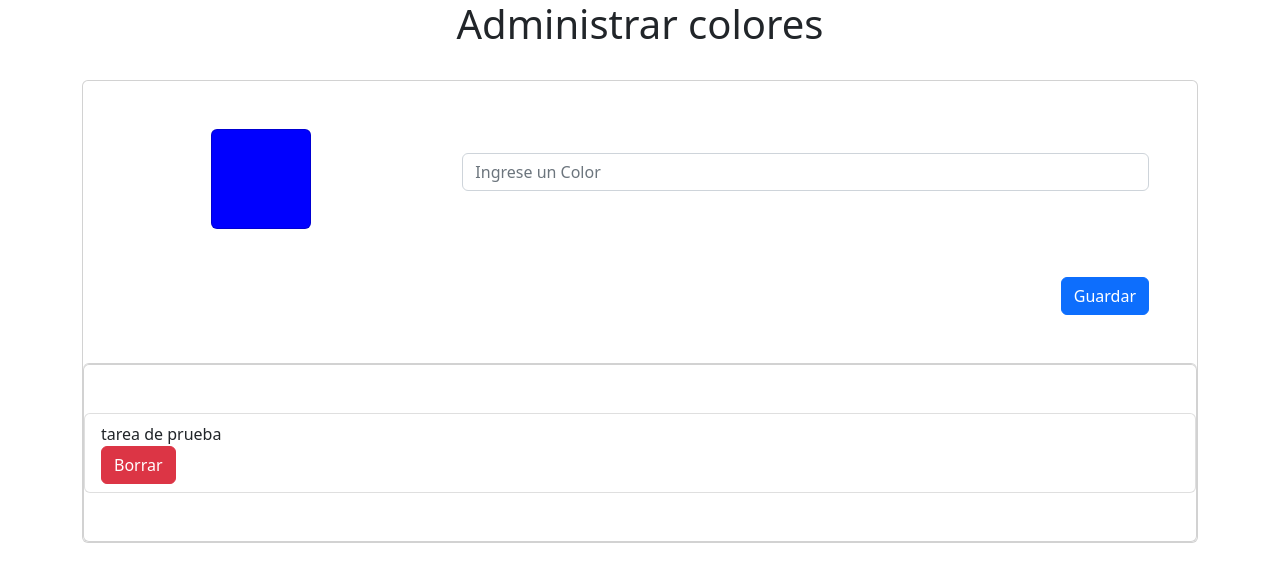
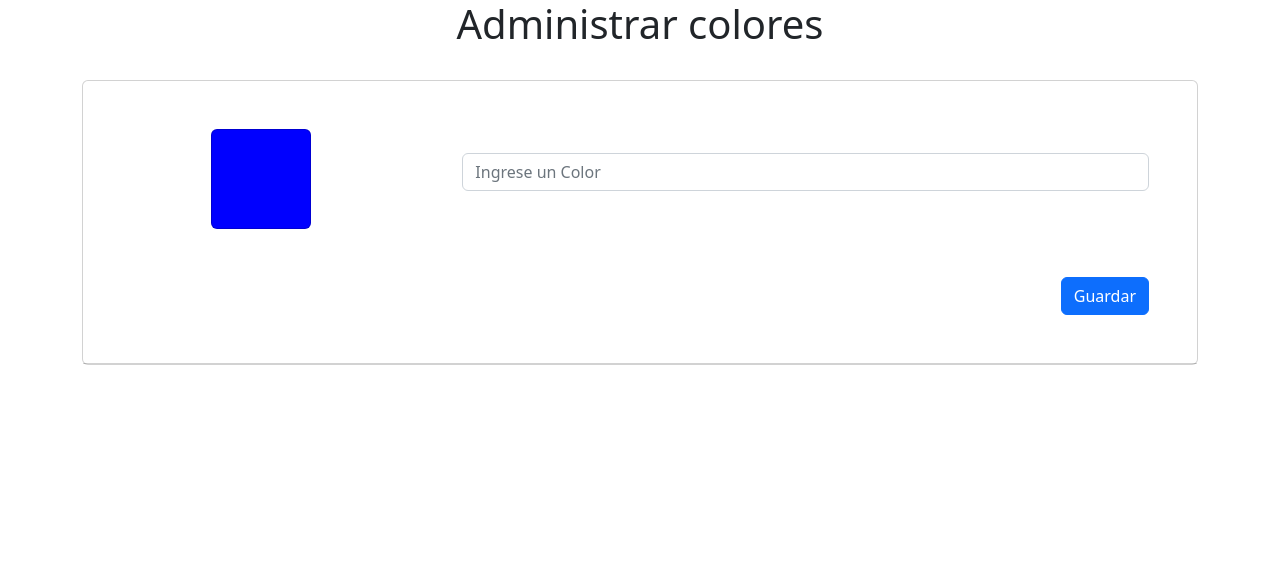
Before and after one commit to Ellmatt/tp1ej6, a React (Create React App) app: page / in a window 1280 px wide. Shown: the top 582 px of the page. Built offline with nearby package versions, Linux system fonts and the light colour scheme.

Commit message:
agregue el gorrar y LS

```diff
--- a/src/components/Formulario.jsx
+++ b/src/components/Formulario.jsx
@@ -4,34 +4,37 @@ import { useState, useEffect } from "react";
 
 const Formulario = () => {
   //     // aqui va los datos del ls
-  // const coloresLS= JSON.parse(localStorage.getItem('arregloColorKey')) || []
+  const coloresLS= JSON.parse(localStorage.getItem('arregloColorKey')) || []
 
-  // // aqui va la logica
-  // const [color, setColor] = useState("");
-  // const [arregloColor, setArregloColor] = useState(coloresLS);
+  // // aqui va el state
+  const [color, setColor] = useState("");
+  const [arregloColor, setArregloColor] = useState(coloresLS);
 
-  // // ciclo de vida
-  // useEffect(()=>{
-  //   // el codigo asi escrito solo sirve para el montaje y desmontaje
-  //  // console.log('prueba de ciclo de vida del componente')
-  //   // guardar en Ls
-  //   localStorage.setItem('arregloColorKey', JSON.stringify(arregloColor))
-  // }, [arregloColor])
+  // ciclo de vida
+  useEffect(()=>{
+    // el codigo asi escrito solo sirve para el montaje y desmontaje
+   // console.log('prueba de ciclo de vida del componente')
+    // guardar en Ls
+    localStorage.setItem('arregloColorKey', JSON.stringify(arregloColor))
+  }, [arregloColor])
 
-  // const handleSubmit = (e) => {
-  //   e.preventDefault();
-  //   setArregloColor([...arregloColor, color]);
-  //   // limpiar el imput
-  //   setColor('');
-  // };
-  // const borrarColor = (nombre)=>{
-  //   let arregloModificado = arregloColor.filter((item)=>(item !== nombre))
-  //   // actualizo el state
-  //   setArregloColor(arregloModificado)
+  const handleSubmit = (e) => {
+    e.preventDefault();
+    // no se puede usar el push con el state
+    // los 3 puntos son el operador spred
+    setArregloColor([...arregloColor, color]);
+    // limpiar el imput
+    setColor('');
+  };
+  const borrarColor = (nombre)=>{
+    let arregloModificado = arregloColor.filter((item)=>(item !== nombre))
+    // actualizo el state
+    setArregloColor(arregloModificado)
+}
 
   return (
     <Card>
-      <Form className="mt-5">
+      <Form onSubmit={handleSubmit} className="mt-5">
         <Row>
           <Col lg={4} className='d-flex justify-content-center'>
             <Card className="color"></Card>
@@ -43,6 +46,8 @@ const Formulario = () => {
               <Form.Control
                 type="text"
                 placeholder="Ingrese un Color"
+                onChange={(e)=>setColor(e.target.value)}
+                value={color}
               ></Form.Control>
             </Form.Group>
           </Col>
@@ -54,7 +59,9 @@ const Formulario = () => {
           </Col>
         </Row>
       </Form>
-      <Lista></Lista>
+
+      <Lista arregloColor={arregloColor} borrarColor={borrarColor}></Lista>
+
     </Card>
   );
 };
--- a/src/components/Item.jsx
+++ b/src/components/Item.jsx
@@ -1,19 +1,26 @@
-import { Button, Card, Col, ListGroup, Row } from "react-bootstrap";
+import { Button, Card, Col,  Row } from "react-bootstrap";
 
-const Item = () => {
+const Item = (props) => {
   return (
-    <Card>
-    <ListGroup.Item className="my-5">
-      <Row>
-        {/* {props.nombreColor} */}
-        {/* onClick={()=>props.borrarColor(props.nombreColor)} */}
-        <Col lg={12}>tarea de prueba</Col>
-        <Col lg={12}>
-          <Button variant="danger">Borrar</Button>
-        </Col>
-      </Row>
-    </ListGroup.Item>
 
+    <Card className="w-25">
+      <Card.Body className="my-3 ">
+        <Row>
+          {/* {props.nombreColor} */}
+          {/* onClick={()=>props.borrarColor(props.nombreColor)} */}
+          <Col lg={12} className="fs-4 mb-5">
+            {props.nombreColor}
+          </Col>
+          <Col lg={12} className="d-flex justify-content-center">
+            <Card className="color"></Card>
+          </Col>
+
+          <Col lg={12} className="d-flex justify-content-end mt-5">
+            {/* siempre para agregar funcion con parametro por props se debe agregar funcion en forma de flecha */}
+            <Button variant="warning" onClick={()=>props.borrarColor(props.nombreColor)}>Borrar</Button>
+          </Col>
+        </Row>
+      </Card.Body>
     </Card>
 
   );
--- a/src/components/Lista.jsx
+++ b/src/components/Lista.jsx
@@ -1,14 +1,14 @@
 import React from "react";
 import ListGroup from "react-bootstrap/ListGroup";
 import Item from "./Item";
+import {Col } from "react-bootstrap";
 
-const Lista = () => {
-
+const Lista = (props) => {
   return (
     <ListGroup>
-
-      <Item></Item>
-
+      {props.arregloColor.map((color, posicion) => (
+        <Item key={posicion} nombreColor={color} borrarColor={props.borrarColor}></Item>
+      ))}
     </ListGroup>
   );
 };
```
